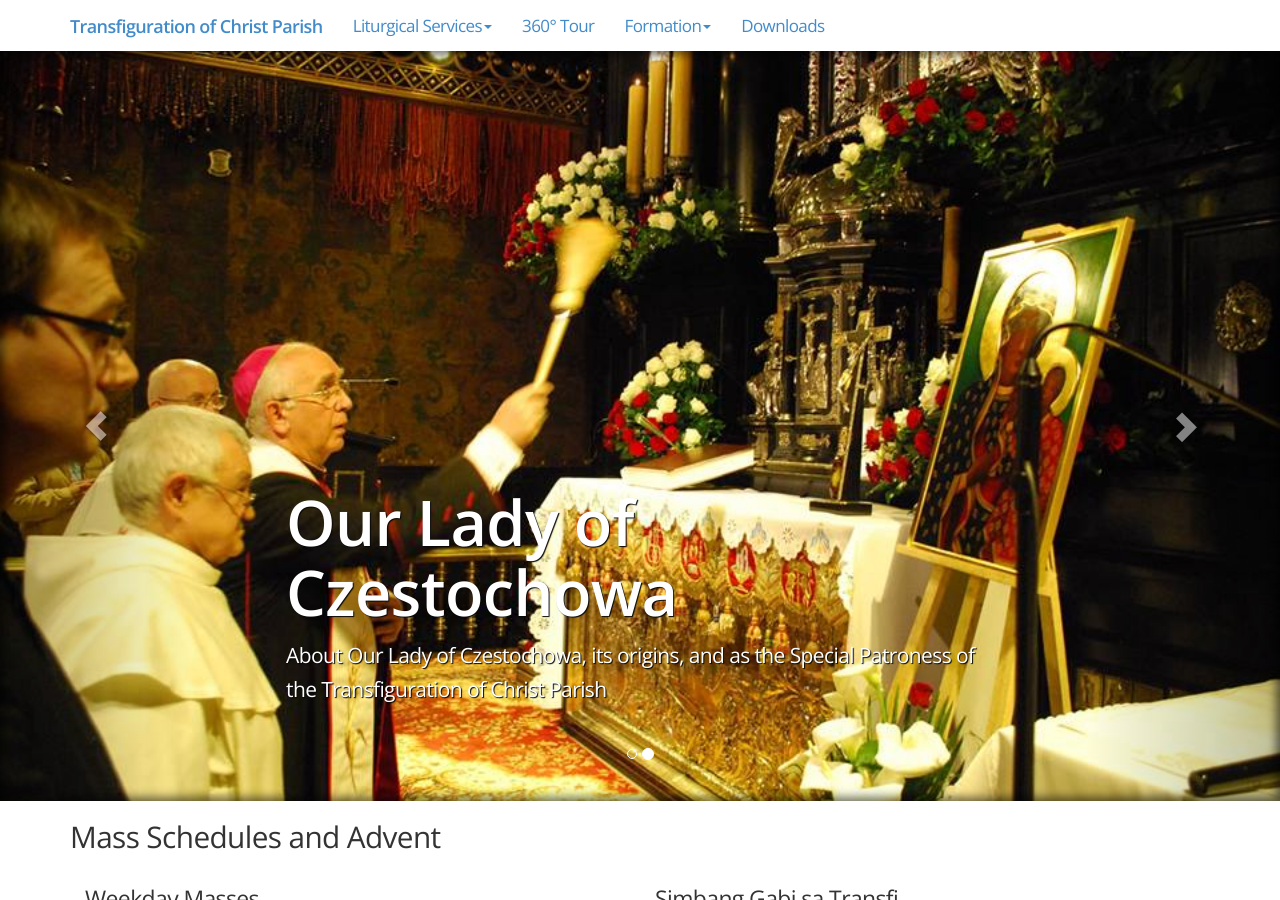
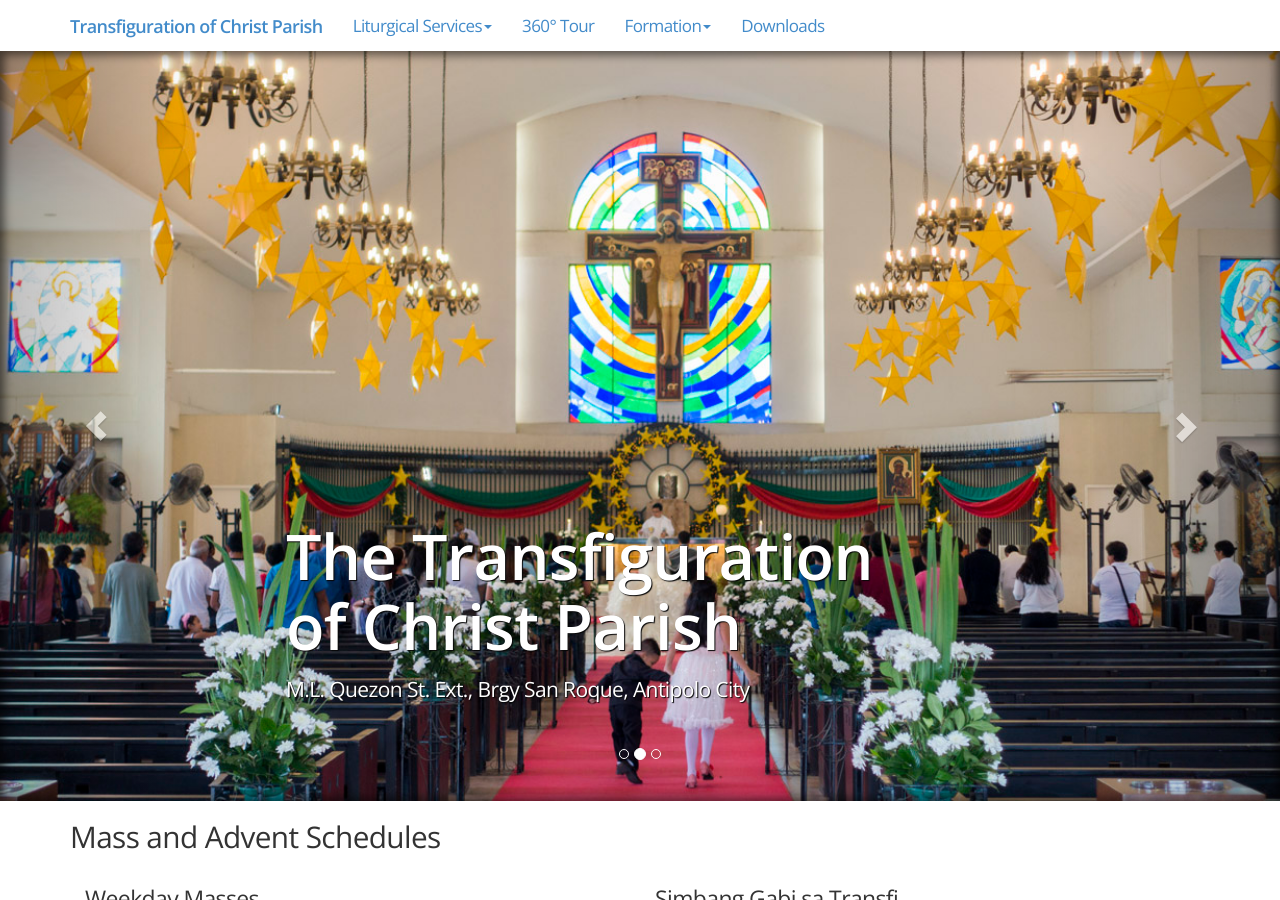
Before and after one commit to jerieljan/ourtransfi, a Jekyll site: the page built from Home/index.html, in a window 1280 px wide and 900 px high. Built offline with Jekyll 4.4.1, drawn with Linux system fonts in a browser that asks for light colours; nearby versions of some CDN libraries.

Commit message:
Updated the site for Xmas! Merry Christmas! -- Added a carousel image.

```diff
--- a/Home/_includes/comp-carousel.html
+++ b/Home/_includes/comp-carousel.html
@@ -8,6 +8,7 @@
 <ol class="carousel-indicators">
     <li data-target="#transfi-carousel-1" data-slide-to="0" class="active"></li>
     <li data-target="#transfi-carousel-1" data-slide-to="1" ></li>
+    <li data-target="#transfi-carousel-1" data-slide-to="2" ></li>
 </ol>
 
 
@@ -16,6 +17,16 @@
 <div class="carousel-inner" role="listbox" id="whats-new">
 
     <div class="item section active"
+         style="background-image: url('/images/header-1.jpg'); padding-top: 750px">
+        <!-- Slide - Parish Highlight -->
+        <div class="carousel-caption jumbotron backtext">
+            <h1>Merry Christmas!</h1>
+            <p>Maligayang Pasko sa inyong lahat!</p>
+        </div>
+    </div>
+
+
+    <div class="item section"
          style="background-image: url('/images/header-0.jpg'); padding-top: 750px">
         <!-- Slide - Parish Highlight -->
         <div class="carousel-caption jumbotron backtext">
--- a/Home/index.html
+++ b/Home/index.html
@@ -38,7 +38,7 @@
 </div>
 
 <div class="container">
-    <h2 id="schedules">Mass Schedules and Advent</h2>
+    <h2 id="schedules">Mass and Advent Schedules</h2>
     <div class="col-xs-12 col-md-6">
             <h3>Weekday Masses</h3>
             <ul>
```
